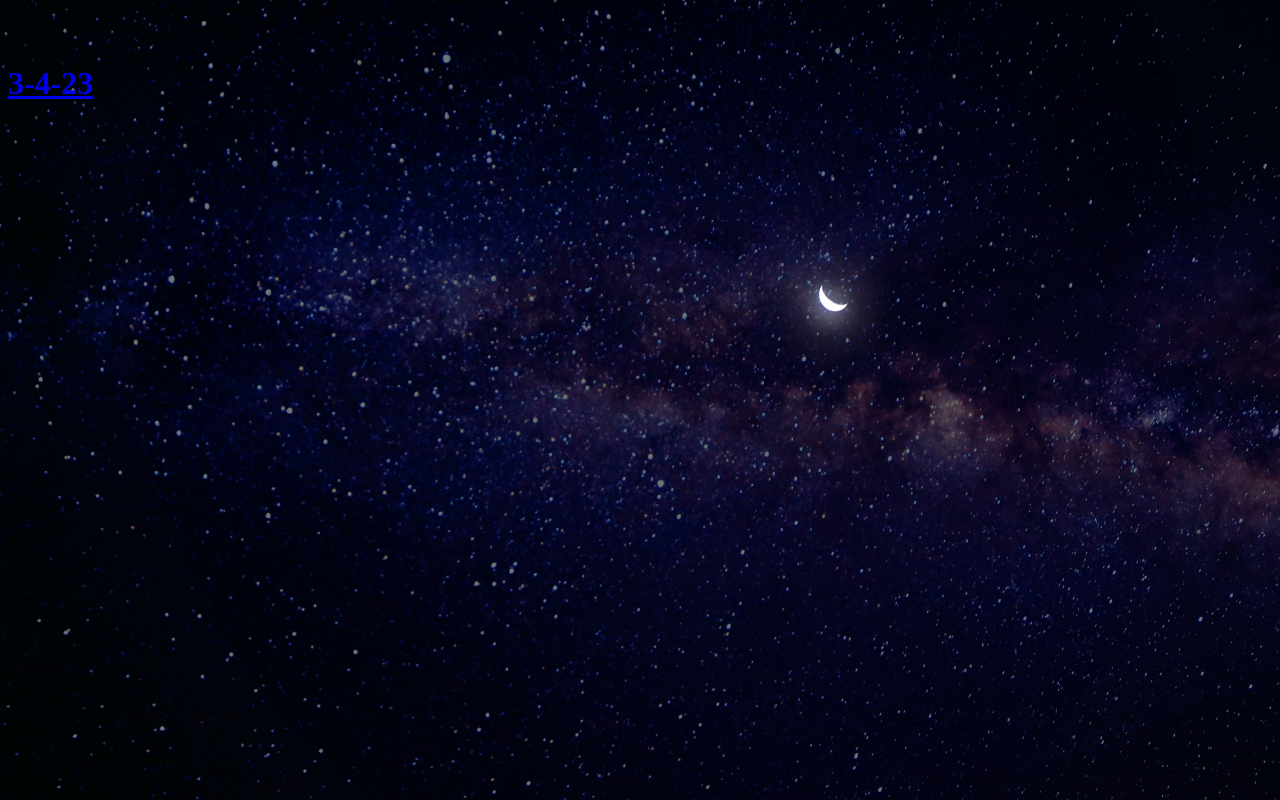
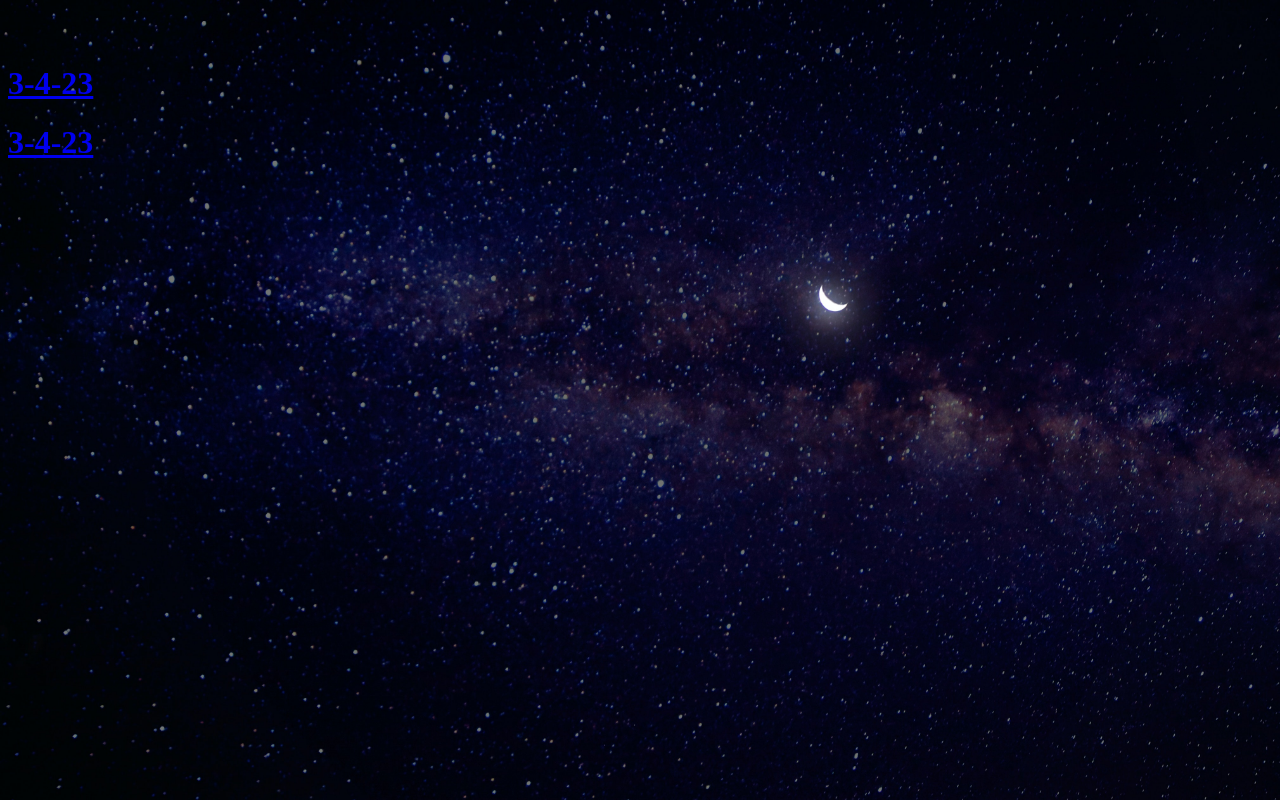
Before and after one commit to dt1906/webi, a plain HTML site: page SHIT-POSTS.html in a window 1280 px wide. Drawn offline with Linux system fonts and the light colour scheme.

Commit message:
Update SHIT-POSTS.html

```diff
--- a/SHIT-POSTS.html
+++ b/SHIT-POSTS.html
@@ -17,5 +17,7 @@
 <body text="blue">
     <br><br>
     <h1><a href="3-4-23.html" target="_blank">3-4-23</a></h1>
+    <h1><a href="3-5-23.html" target="_blank">3-4-23</a></h1>
+
 
 </html>
```
